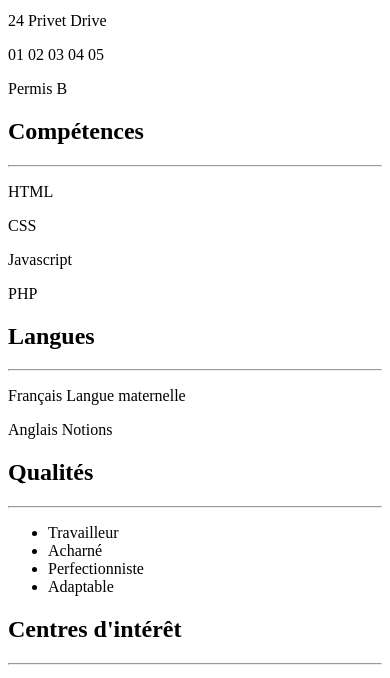
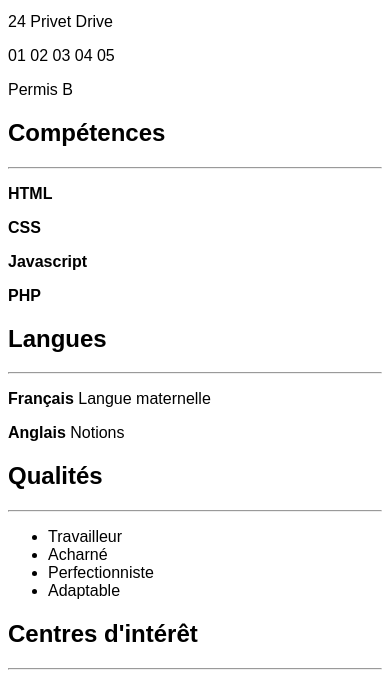
Before and after one commit to Scorpion16/Gassmann_Damien_Devoir_3_CV_HTML_CSS, a plain HTML site: page index.html in a window 390 px wide. Shown: the part 149-827 px from the top of the page. Drawn offline with Linux system fonts and the light colour scheme.

Commit message:
Add fonts, create media query @import and @font-face, create class gras, italic and mini, create body font

```diff
--- a/assets/css/text.css
+++ b/assets/css/text.css
@@ -1 +1,35 @@
-/* CSS du texte et de la police */
+/* Media Query */
+
+@import url('https://fonts.googleapis.com/css2?family=Lato:ital,wght@0,400;0,700;1,400&display=swap');
+
+@font-face {
+    font-family: "Raleway", sans-serif;
+    src: url("assets/fonts/Raleway-Bold.ttf") format(truetype);
+    src: url("assets/fonts/Raleway-Bold.woff");
+    src: url("assets/fonts/Raleway-Italic.ttf") format(truetype);
+    src: url("assets/fonts/Raleway-Italic.woff");
+    src: url("assets/fonts/Raleway-Medium.ttf") format(truetype);
+    src: url("assets/fonts/Raleway-Medium.woff");
+}
+
+/* Classe */
+
+.gras {
+    font-weight: bold;
+}
+
+.italic {
+    font-style: italic;
+}
+
+.mini {
+    font-size: smaller;
+}
+
+
+
+/* Balises */
+
+body {
+    font-family: "Raleway", sans-serif;
+}
--- a/index.html
+++ b/index.html
@@ -4,6 +4,9 @@
         <meta charset="UTF-8">
         <meta name="viewport" content="width=device-width, initial-scale=1.0">
         <title>CV de Albert Lasornette</title>
+        <link rel="stylesheet" href="assets/css/text.css">
+        <link rel="stylesheet" href="assets/css/icon.css">
+        <link rel="shortcut icon" href="assets/images/favicon-cv.png" type="image/x-icon">
     </head>
     <body>
         <header>
```
Also changed, not shown: assets/fonts/Raleway-Bold.ttf (added), assets/fonts/Raleway-Bold.woff (added), assets/fonts/Raleway-Italic.ttf (added), assets/fonts/Raleway-Italic.woff (added), assets/fonts/Raleway-Medium.ttf (added), assets/fonts/Raleway-Medium.woff (added).
